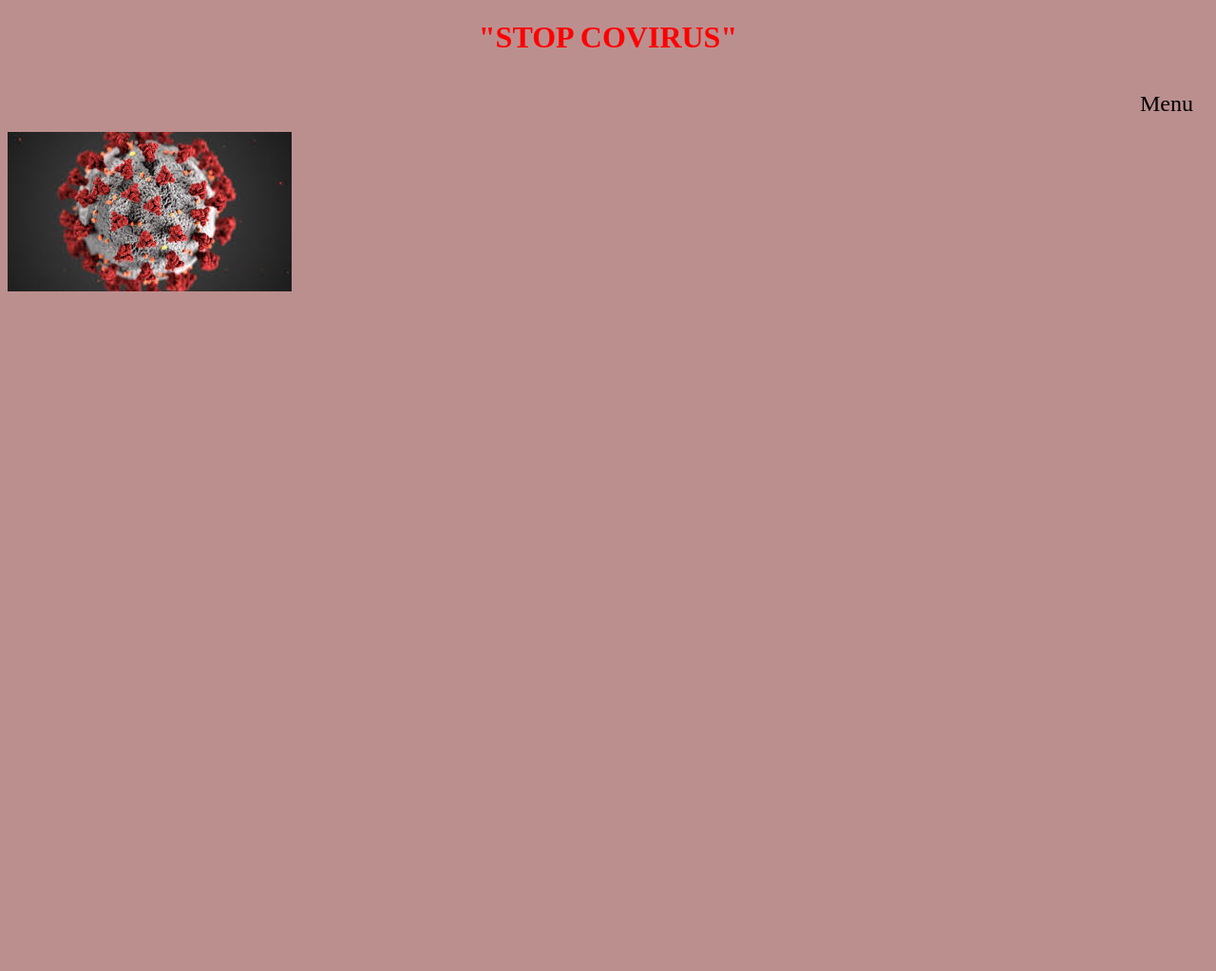
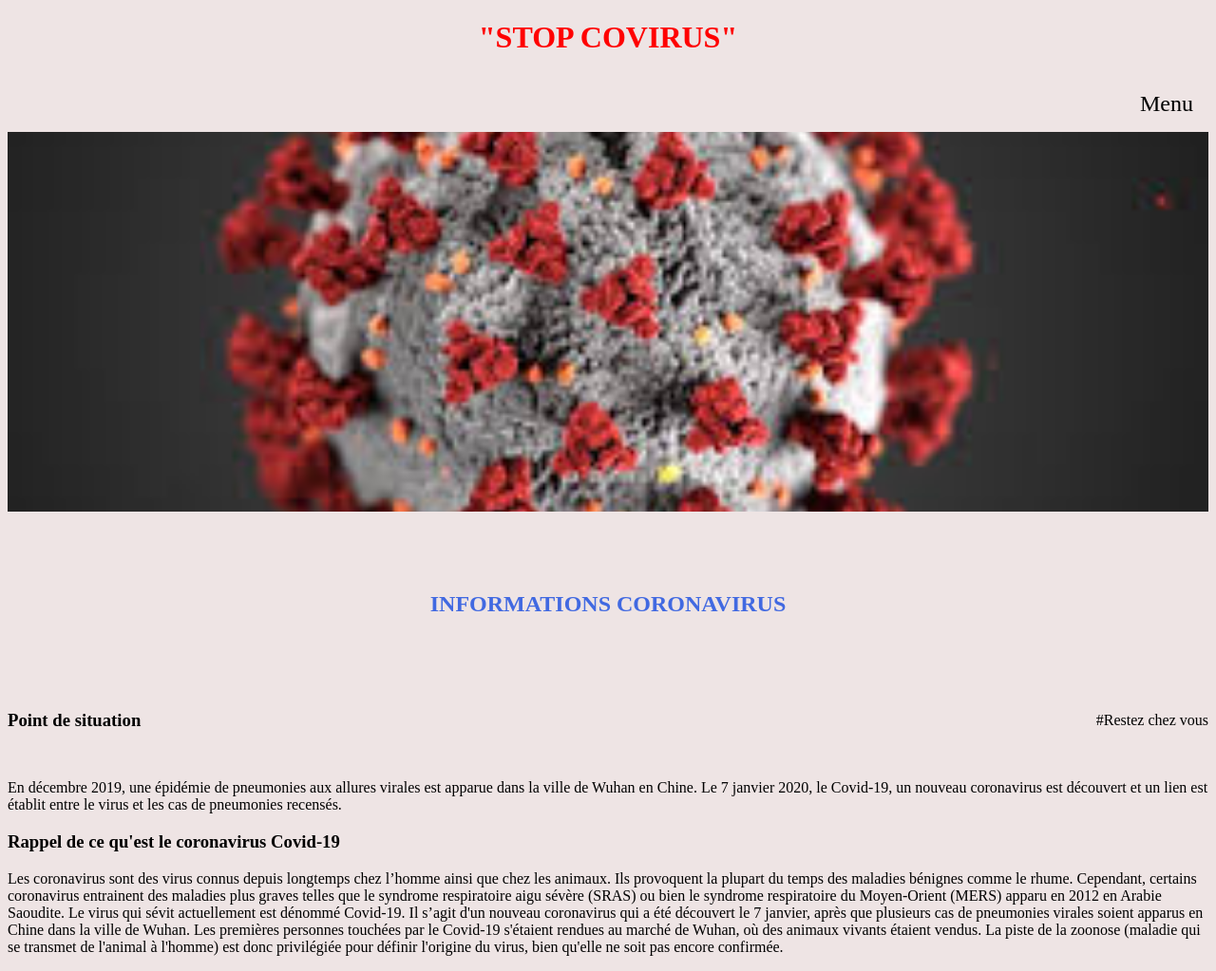
Before and after one commit to Yvan0112/projet2Y, a PHP site: page / in a window 1280 px wide. Shown: the whole page at 95% size. Before the commit the page ends 307 px from the top, so only its background shows below. Run offline with PHP 8.4, Linux system fonts and the light colour scheme.

Commit message:
ajout du contenu

```diff
--- a/dev1/assets/css/style.css
+++ b/dev1/assets/css/style.css
@@ -4,7 +4,7 @@ h1{
 
 }
 body{
-    background-color: rosybrown;
+    background-color: rgb(238, 228, 228);
 }
 nav {
     height: 100%;
@@ -35,3 +35,32 @@ nav {
   .slide {
     transform: translateX(-100%);
   }
+  img{
+    width: 100%;
+    max-width: 100%;
+    max-height: 400px;
+    object-fit: cover;
+  }
+  .c-titre{
+    align-items: center;
+    display: flex;
+    justify-content: space-between;
+    margin-bottom: 2em;
+  }
+  #title-top{
+    text-align: center;
+    background: center;
+    border-bottom: royalblue;
+    box-sizing: border-box;
+    padding: 3.75em;
+    position: relative;
+    margin-left: 50%;
+    text-transform: uppercase;
+    transform: translateX(-50%);
+    width: 100vw;
+    color: royalblue;
+
+  }
+  h2{
+    text-align: center;
+  }
--- a/dev1/assets/js/app.js
+++ b/dev1/assets/js/app.js
@@ -1,6 +1,3 @@
-
-
-
   // référence éléments du DOM
   const menu = document.querySelector("#menu");
   const sliderMenu = document.querySelector(".slide");
--- a/dev1/index.php
+++ b/dev1/index.php
@@ -12,14 +12,32 @@
     <h1>"STOP COVIRUS"</h1>
     <nav class=slide>
             <ul>
-                <li><a href="index.php">accueil</a></li>
-                <li><a href="index.php">services</a></li>
-                <li><a href="index.php">contact</a></li>
+                <li><a href="accueil.php">Accueil</a></li>
+                <li><a href="symptomes.php">Symptômes</a></li>
+                <li><a href="contact.php">Contact</a></li>
             </ul>
         </nav>
         <div id="menu">Menu</div>
         </nav>
         <img src="assets/img/covid.jpg" alt="covid">
+        <div id="title-top">
+        <h2><span>Informations</span>
+        CORONAVIRUS</h2>
+        </div>
+        <a id="point" name="point"></a>
+        <div id="cpoint">
+            <div class= "c-titre">
+            <h3>Point de situation</h2>
+            <p>#Restez chez vous</p>
+        </div>
+        <p>En décembre 2019, une épidémie de pneumonies aux allures virales est apparue dans la ville de Wuhan en Chine. Le 7 janvier 2020, le Covid-19, un nouveau coronavirus est découvert et un lien est établit entre le virus et les cas de pneumonies recensés. </p>
+        <div>
+            <h3><strong>Rappel de ce qu'est le coronavirus Covid-19</strong></h3>
+            <p> Les coronavirus sont des virus connus depuis longtemps chez l’homme ainsi que chez les animaux. Ils provoquent la plupart du temps des maladies bénignes comme le rhume. Cependant, certains coronavirus entrainent des maladies plus graves telles que le syndrome respiratoire aigu sévère (SRAS) ou bien le syndrome respiratoire du Moyen-Orient (MERS) apparu en 2012 en Arabie Saoudite.
+
+Le virus qui sévit actuellement est dénommé Covid-19. Il s’agit d'un nouveau coronavirus qui a été découvert le 7 janvier, après que plusieurs cas de pneumonies virales soient apparus en Chine dans la ville de Wuhan. Les premières personnes touchées par le Covid-19 s'étaient rendues au marché de Wuhan, où des animaux vivants étaient vendus. La piste de la zoonose (maladie qui se transmet de l'animal à l'homme) est donc privilégiée pour définir l'origine du virus, bien qu'elle ne soit pas encore confirmée.</p>
+
+
 
     <script src="assets/js/app.js"></script>
 
```
Also changed, not shown: dev1/accueil.php (added, +30 -0 lines), dev1/contact.php (added, +37 -0 lines), dev1/symptomes.php (added, +52 -0 lines). Lines whose indentation alone changed are shown as unchanged.
